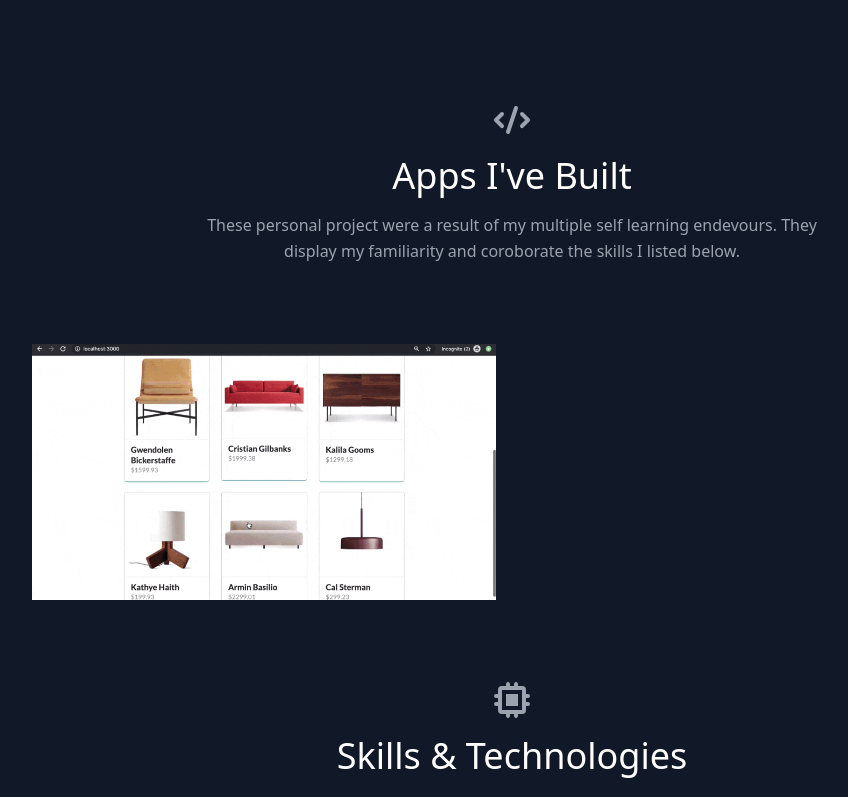
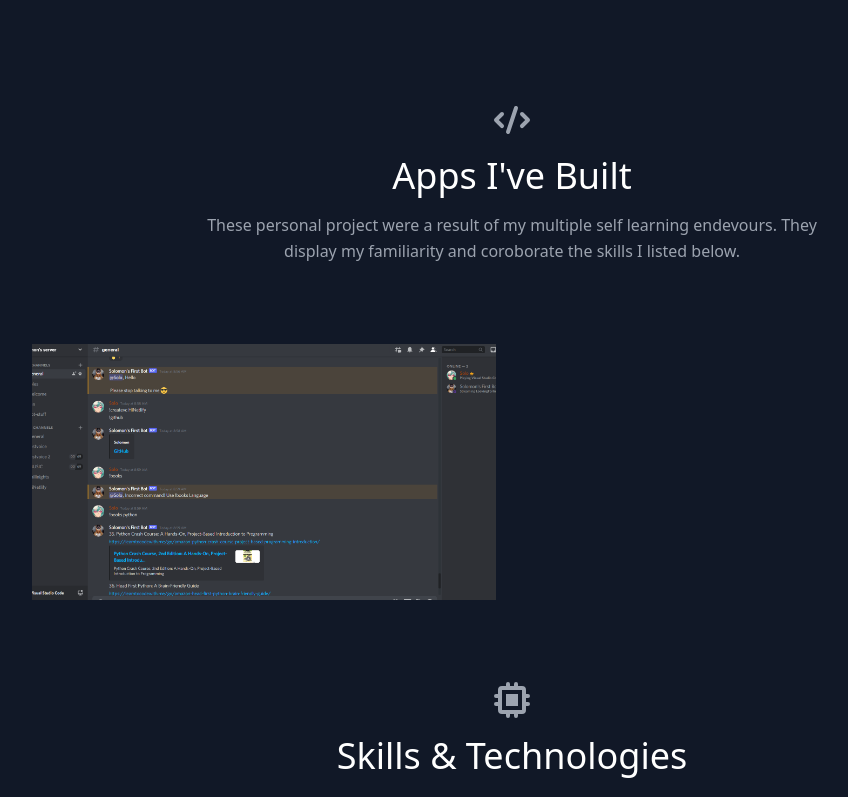
Before and after one commit to smekuria1/Porfolio, a React (Create React App) app: page / in a window 1280 px wide. Shown: the part 528-1325 px from the top of the page, without its empty margins (128-976 px from the left). Built offline with nearby package versions, Linux system fonts and the light colour scheme.

Commit message:
Final commit, fixed project image

```diff
--- a/package.json
+++ b/package.json
@@ -9,6 +9,7 @@
     "craco": "0.0.3",
     "react": "^17.0.2",
     "react-dom": "^17.0.2",
+    "react-router-dom": "^5.3.0",
     "react-scripts": "^1.1.5"
   },
   "scripts": {
--- a/src/data.js
+++ b/src/data.js
@@ -4,27 +4,10 @@ export const projects = [
     subtitle: "Discord.js Bot",
     description:
       "Discord bot for my personal server that plays soundcloud music using a plugin \n -More features \n Create text Channel,Simple webscraping usig axios and cheerios",
-    image: "./project-1.gif",
+    image: "Solobot.png",
     link: "https://github.com/smekuria1/First_Solo_Bot",
   },
 ];
-
-// export const testimonials = [
-//   {
-//     quote:
-//       "Lorem ipsum dolor sit amet consectetur adipisicing elit. Culpa quod necessitatibus quidem impedit facilis? Distinctio laboriosam veritatis recusandae minus. Voluptatum accusantium hic laudantium soluta ea sapiente cupiditate officia maiores itaque.",
-//     image: "https://randomuser.me/api/portraits/men/1.jpg",
-//     name: "Jesse Hicks",
-//     company: "Zoozle",
-//   },
-//   {
-//     quote:
-//       "Lorem ipsum dolor sit amet consectetur adipisicing elit. Culpa quod necessitatibus quidem impedit facilis? Distinctio laboriosam veritatis recusandae minus. Voluptatum accusantium hic laudantium soluta ea sapiente cupiditate officia maiores itaque.",
-//     image: "https://randomuser.me/api/portraits/men/94.jpg",
-//     name: "Ruben Alvarez",
-//     company: "Dooble.io",
-//   },
-// ];
 
 export const skills = [
   "JavaScript",
```
Also changed, not shown: public/Solobot.png (added), 1 other file (tests, documents, lock files or other folders).
